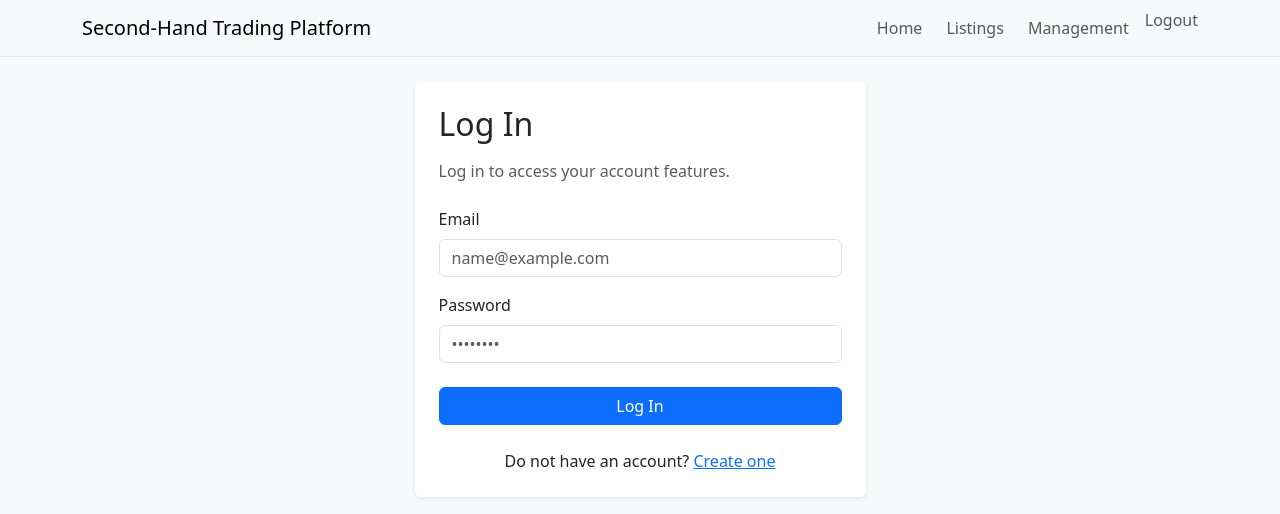
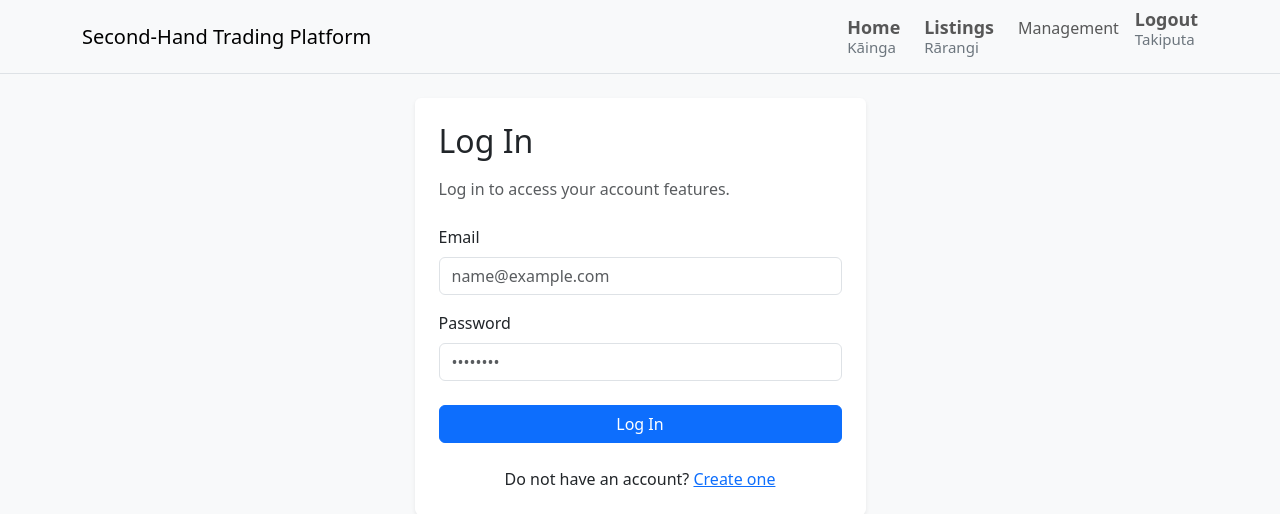
Before and after one commit to aimeefan99/MSE800-KEA-OnlineShopping, a Flask app: page /login in a window 1280 px wide. Shown: the top 514 px of the page. Run offline with Flask 3, Linux system fonts and the light colour scheme; the visitor is signed in with stand-in values (Sample User, id 1).

Commit message:
MSE800-61 support Māori language

```diff
--- a/static/css/main.css
+++ b/static/css/main.css
@@ -1,5 +1,37 @@
 body {
     background-color: #f8f9fa;
+}
+
+.nav-link-bilingual {
+    display: inline-flex;
+    flex-direction: column;
+    align-items: flex-start;
+    line-height: 1.25;
+}
+
+.nav-link-primary {
+    font-weight: 600;
+    font-size: 1.12rem;
+}
+
+.nav-link-secondary {
+    font-size: 0.94rem;
+    color: #6c757d;
+}
+
+.bilingual-welcome {
+    display: inline-flex;
+    flex-direction: column;
+    gap: 0.15rem;
+}
+
+.bilingual-welcome-primary {
+    font-weight: 500;
+}
+
+.bilingual-welcome-secondary {
+    font-size: 0.95rem;
+    color: #495057;
 }
 
 .listing-card {
--- a/templates/base.html
+++ b/templates/base.html
@@ -15,23 +15,50 @@
         <div class="container">
             <a class="navbar-brand" href="/">Second-Hand Trading Platform</a>
             <div class="navbar-nav gap-2">
-                <a class="nav-link" href="/">Home</a>
-                <a class="nav-link" href="/listings">Listings</a>
+                <a class="nav-link nav-link-bilingual" href="/">
+                    <span class="nav-link-primary">Home</span>
+                    <span class="nav-link-secondary">Kāinga</span>
+                </a>
+                <a class="nav-link nav-link-bilingual" href="/listings">
+                    <span class="nav-link-primary">Listings</span>
+                    <span class="nav-link-secondary">Rārangi</span>
+                </a>
                 {% if session.get("user_id") %}
                     {% if session.get("role") == "admin" %}
                         <a class="nav-link" href="/admin/listings">Management</a>
                     {% else %}
-                        <a class="nav-link" href="/listings/create">Sell</a>
-                        <a class="nav-link" href="/favorites">Favorites</a>
-                        <a class="nav-link" href="/requests/history">Requests</a>
-                        <a class="nav-link" href="/profile/edit">Profile</a>
+                        <a class="nav-link nav-link-bilingual" href="/listings/create">
+                            <span class="nav-link-primary">Create Listing</span>
+                            <span class="nav-link-secondary">Waihanga Rārangi</span>
+                        </a>
+                        <a class="nav-link nav-link-bilingual" href="/favorites">
+                            <span class="nav-link-primary">Favorites</span>
+                            <span class="nav-link-secondary">Makau</span>
+                        </a>
+                        <a class="nav-link nav-link-bilingual" href="/requests/history">
+                            <span class="nav-link-primary">Requests</span>
+                            <span class="nav-link-secondary">Tono</span>
+                        </a>
+                        <a class="nav-link nav-link-bilingual" href="/profile/edit">
+                            <span class="nav-link-primary">Profile</span>
+                            <span class="nav-link-secondary">Kōtaha</span>
+                        </a>
                     {% endif %}
                     <form action="{{ url_for('auth.logout') }}" method="post" class="d-inline">
-                        <button class="btn btn-link nav-link p-0" type="submit">Logout</button>
+                        <button class="btn btn-link nav-link nav-link-bilingual p-0" type="submit">
+                            <span class="nav-link-primary">Logout</span>
+                            <span class="nav-link-secondary">Takiputa</span>
+                        </button>
                     </form>
                 {% else %}
-                    <a class="nav-link" href="/login">Login</a>
-                    <a class="nav-link" href="/register">Register</a>
+                    <a class="nav-link nav-link-bilingual" href="/login">
+                        <span class="nav-link-primary">Login</span>
+                        <span class="nav-link-secondary">Takiuru</span>
+                    </a>
+                    <a class="nav-link nav-link-bilingual" href="/register">
+                        <span class="nav-link-primary">Register</span>
+                        <span class="nav-link-secondary">Rēhita</span>
+                    </a>
                 {% endif %}
             </div>
         </div>
```
